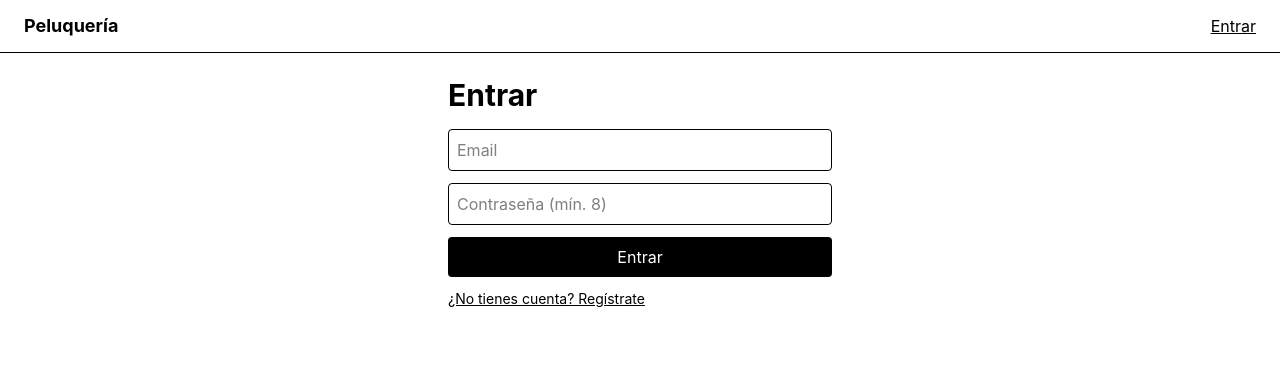
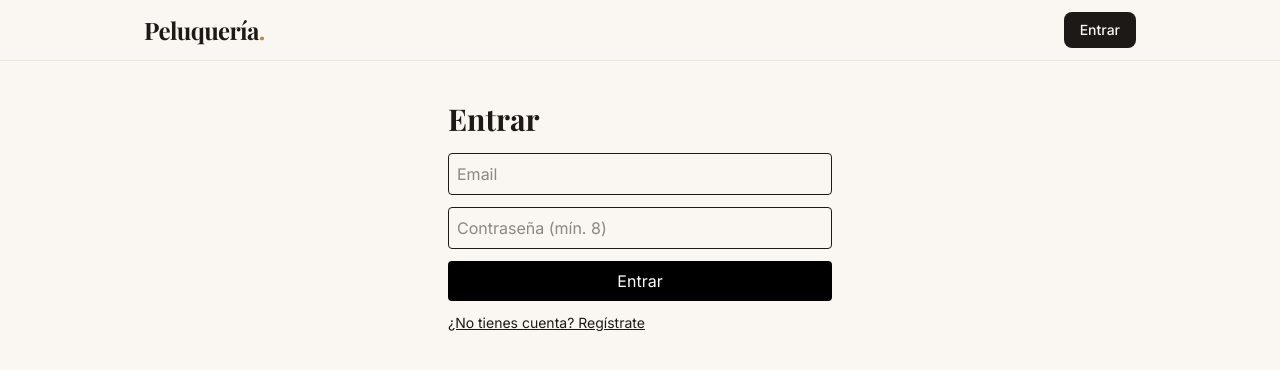
Before and after one commit to JorgeJuradoG/peluqueria-citas, a React (Vite) app in the folder client/: page /login in a window 1280 px wide. Shown: the top 370 px of the page. Built offline with nearby package versions, Linux system fonts and the light colour scheme; no server answers.

Commit message:
Diseño: sistema de estilos y navbar

```diff
--- a/client/index.html
+++ b/client/index.html
@@ -5,6 +5,9 @@
     <link rel="icon" type="image/svg+xml" href="/favicon.svg" />
     <meta name="viewport" content="width=device-width, initial-scale=1.0" />
     <title>client</title>
+    <link rel="preconnect" href="https://fonts.googleapis.com" />
+    <link rel="preconnect" href="https://fonts.gstatic.com" crossorigin />
+    <link href="https://fonts.googleapis.com/css2?family=Inter:wght@400;500;600&family=Playfair+Display:wght@600;700&display=swap" rel="stylesheet" />
   </head>
   <body>
     <div id="root"></div>
--- a/client/src/App.jsx
+++ b/client/src/App.jsx
@@ -12,7 +12,7 @@ export default function App() {
   return (
     <>
       <Navbar />
-      <main className="mx-auto max-w-3xl p-6">
+      <main className="mx-auto max-w-5xl px-4 py-10">
         <Routes>
           <Route path="/" element={<Services />} />
           <Route path="/login" element={<Login />} />
--- a/client/src/components/Navbar.jsx
+++ b/client/src/components/Navbar.jsx
@@ -1,5 +1,10 @@
-import { Link, useNavigate } from "react-router-dom";
+import { NavLink, Link, useNavigate } from "react-router-dom";
 import { useAuth } from "../context/AuthContext";
+
+const linkClass = ({ isActive }) =>
+  `text-sm transition hover:text-gold-dark ${
+    isActive ? "font-semibold text-gold-dark" : "text-ink/70"
+  }`;
 
 export default function Navbar() {
   const { user, logout } = useAuth();
@@ -13,33 +18,33 @@ export default function Navbar() {
   const isStaff = user && (user.role === "admin" || user.role === "stylist");
 
   return (
-    <nav className="flex items-center justify-between border-b px-6 py-3">
-      <Link to="/" className="text-lg font-bold">Peluquería</Link>
+    <header className="sticky top-0 z-10 border-b border-sand bg-cream/90 backdrop-blur">
+      <nav className="mx-auto flex max-w-5xl flex-wrap items-center justify-between gap-3 px-4 py-3">
+        <Link to="/" className="font-display text-2xl font-bold tracking-tight">
+          Peluquería<span className="text-gold">.</span>
+        </Link>
 
-      <div className="flex items-center gap-4">
+        <div className="flex flex-wrap items-center gap-x-5 gap-y-2">
           {user ? (
             <>
-            <Link to="/reservar" className="underline">Reservar</Link>
-            <Link to="/mis-citas" className="underline">Mis citas</Link>
-
-            {isStaff && (
-              <Link to="/agenda" className="underline">Agenda</Link>
-            )}
-
+              <NavLink to="/reservar" className={linkClass}>Reservar</NavLink>
+              <NavLink to="/mis-citas" className={linkClass}>Mis citas</NavLink>
+              {isStaff && <NavLink to="/agenda" className={linkClass}>Agenda</NavLink>}
               {user.role === "admin" && (
                 <>
-              <Link to="/admin/servicios" className="underline">Servicios</Link>
-              <Link to="/admin/estilistas" className="underline">Estilistas</Link>
+                  <NavLink to="/admin/servicios" className={linkClass}>Servicios</NavLink>
+                  <NavLink to="/admin/estilistas" className={linkClass}>Estilistas</NavLink>
                 </>
               )}
-
-            <span>Hola, {user.name}</span>
-            <button onClick={handleLogout} className="underline">Salir</button>
+              <span className="hidden h-5 w-px bg-sand sm:block" />
+              <span className="text-sm text-ink/60">{user.name}</span>
+              <button onClick={handleLogout} className="btn-outline">Salir</button>
             </>
           ) : (
-          <Link to="/login" className="underline">Entrar</Link>
+            <Link to="/login" className="btn-primary">Entrar</Link>
           )}
         </div>
       </nav>
+    </header>
   );
 }
--- a/client/src/index.css
+++ b/client/src/index.css
@@ -1 +1,46 @@
 @import "tailwindcss";
+
+@theme {
+  --font-sans: "Inter", system-ui, sans-serif;
+  --font-display: "Playfair Display", Georgia, serif;
+  --color-ink: #1c1917;
+  --color-cream: #faf7f2;
+  --color-sand: #ece5d8;
+  --color-gold: #b08d57;
+  --color-gold-dark: #8f6f3f;
+}
+
+@layer base {
+  body {
+    @apply bg-cream font-sans text-ink antialiased;
+  }
+  h1, h2, h3 {
+    @apply font-display;
+  }
+}
+
+@utility btn {
+  @apply inline-flex items-center justify-center rounded-lg px-4 py-2 text-sm font-medium
+         transition disabled:cursor-not-allowed disabled:opacity-50;
+}
+
+@utility btn-primary {
+  @apply btn bg-ink text-cream hover:bg-gold-dark;
+}
+
+@utility btn-outline {
+  @apply btn border border-ink/20 hover:border-gold hover:text-gold-dark;
+}
+
+@utility btn-danger {
+  @apply btn border border-red-200 text-red-700 hover:bg-red-50;
+}
+
+@utility card {
+  @apply rounded-xl border border-sand bg-white p-5 shadow-sm;
+}
+
+@utility input {
+  @apply w-full rounded-lg border border-ink/15 bg-white px-3 py-2 text-sm
+         outline-none transition focus:border-gold focus:ring-2 focus:ring-gold/30;
+}
```
Lines whose indentation alone changed are shown as unchanged.
